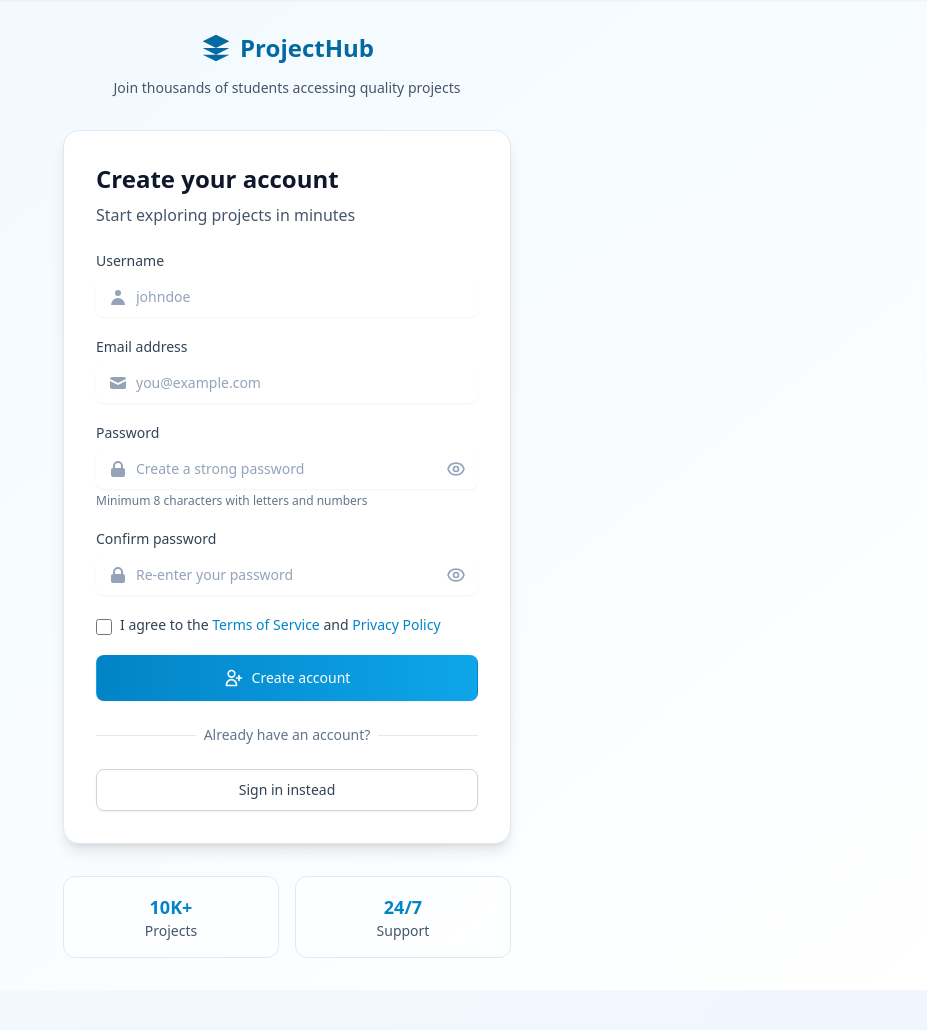
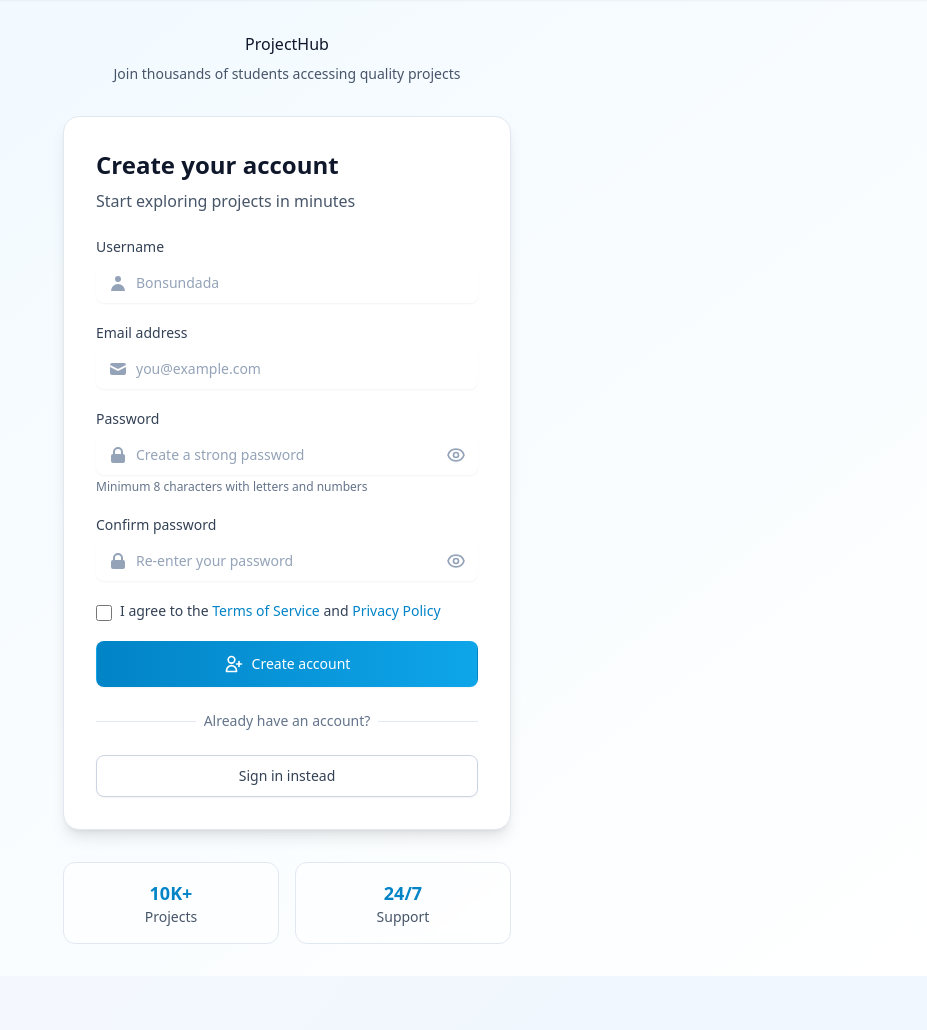
Before and after one commit to Ibn-muaz/projecthub, a Django app: template templates/core/register.html in a window 1280 px wide. Shown: the part 65-1095 px from the top of the page, without its empty margins (353-1280 px from the left). Run offline with Django 5.2, Linux system fonts and the light colour scheme; the template is opened without the code that fills it, so the values that code supplies are empty; some libraries are stand-ins or nearby versions.

Commit message:
Fix login and register ui

```diff
--- a/templates/core/login.html
+++ b/templates/core/login.html
@@ -6,10 +6,6 @@
   <div class="max-w-md mx-auto">
     <!-- Logo/Brand -->
     <div class="text-center mb-8">
-      <a href="{% url 'home' %}" class="inline-flex items-center space-x-2 text-2xl font-bold text-sky-700">
-        <svg class="w-8 h-8" fill="currentColor" viewBox="0 0 24 24">
-          <path d="M12 2L2 7l10 5 10-5-10-5zM2 17l10 5 10-5M2 12l10 5 10-5"/>
-        </svg>
         <span>ProjectHub</span>
       </a>
       <p class="mt-2 text-sm text-slate-600">Access your projects and downloads</p>
--- a/templates/core/register.html
+++ b/templates/core/register.html
@@ -6,10 +6,6 @@
   <div class="max-w-md mx-auto">
     <!-- Logo/Brand -->
     <div class="text-center mb-8">
-      <a href="{% url 'home' %}" class="inline-flex items-center space-x-2 text-2xl font-bold text-sky-700">
-        <svg class="w-8 h-8" fill="currentColor" viewBox="0 0 24 24">
-          <path d="M12 2L2 7l10 5 10-5-10-5zM2 17l10 5 10-5M2 12l10 5 10-5"/>
-        </svg>
         <span>ProjectHub</span>
       </a>
       <p class="mt-2 text-sm text-slate-600">Join thousands of students accessing quality projects</p>
@@ -52,7 +48,7 @@
               </div>
               <input id="id_username" name="username" type="text" required
                 class="pl-10 block w-full rounded-lg border-slate-300 focus:border-sky-500 focus:ring-sky-500 shadow-sm py-2.5 text-sm placeholder-slate-400"
-                placeholder="johndoe" value="{% if form.username.value %}{{ form.username.value }}{% endif %}">
+                placeholder="Bonsundada" value="{% if form.username.value %}{{ form.username.value }}{% endif %}">
             </div>
           </div>
 
```
Also changed, not shown: templates/core/topic_generator.html (+3 -16 lines).
